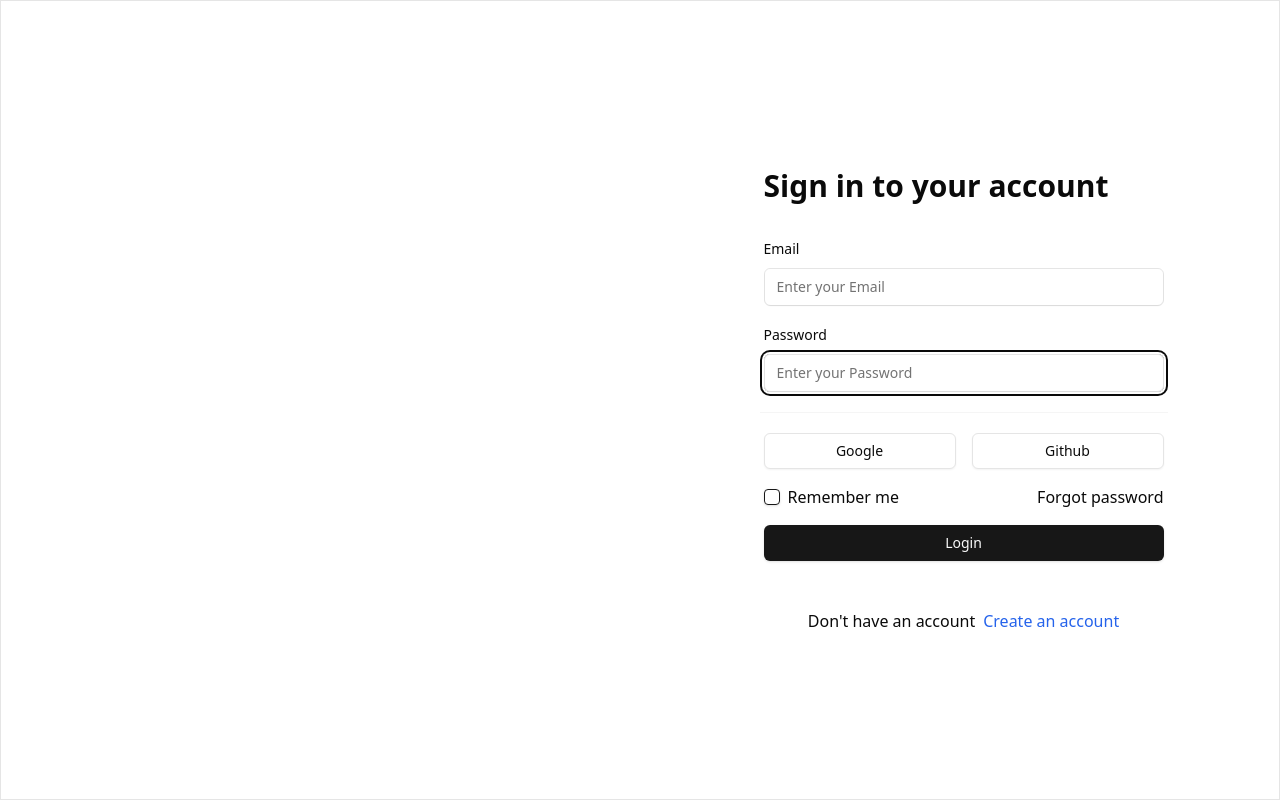
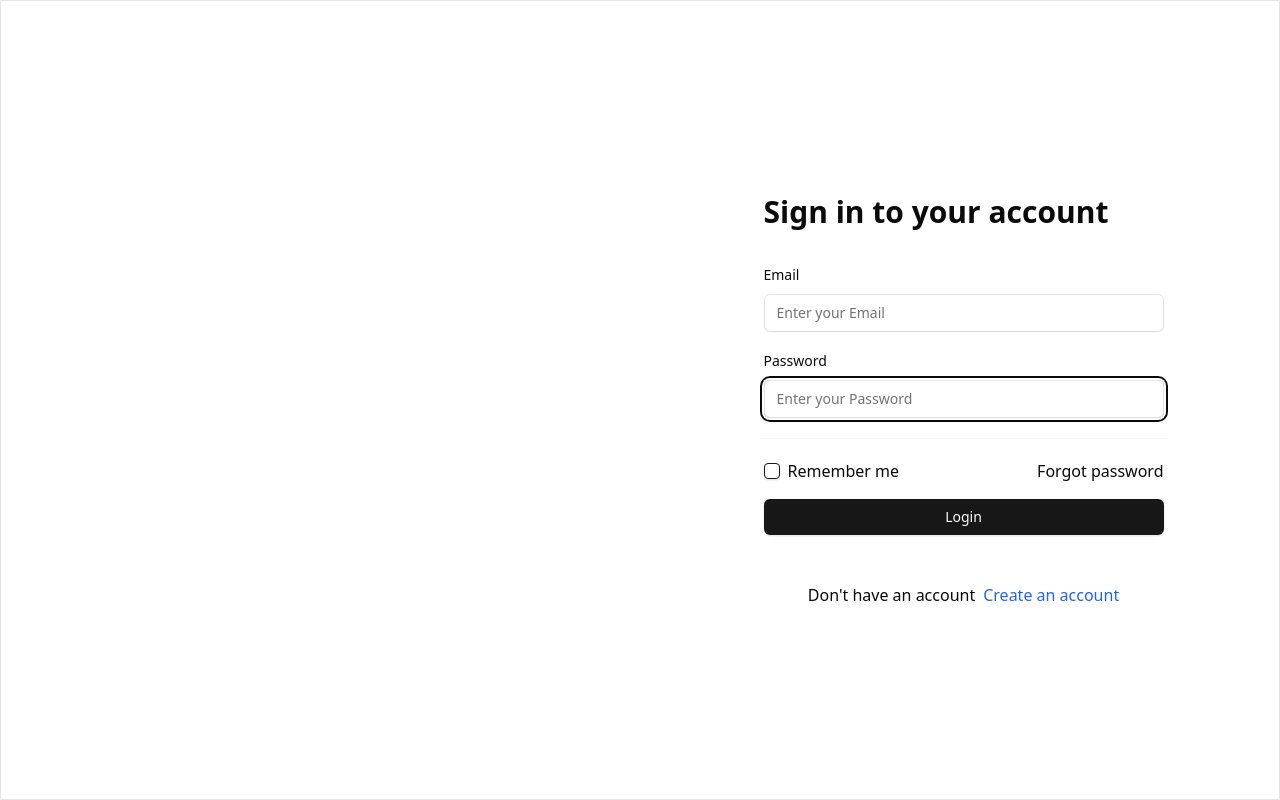
Before and after one commit to Criztiandev/MERN-BOILERPLATE, a React (Vite) app in the folder client/: page / in a window 1280 px wide. Built offline with nearby package versions, Linux system fonts and the light colour scheme.

Commit message:
Remove unecessary button

```diff
--- a/client/src/feature/auth/page/LoginPage.tsx
+++ b/client/src/feature/auth/page/LoginPage.tsx
@@ -47,15 +47,6 @@ const LoginPage = () => {
 
                   <SelectSeparator />
 
-                  <XStack className="justify-center items-center gap-4">
-                    <Button variant="outline" className="w-full">
-                      Google
-                    </Button>
-                    <Button variant="outline" className="w-full">
-                      Github
-                    </Button>
-                  </XStack>
-
                   <XStack className="justify-between items-center">
                     <XStack className="gap-2 items-center">
                       <Checkbox />
```
